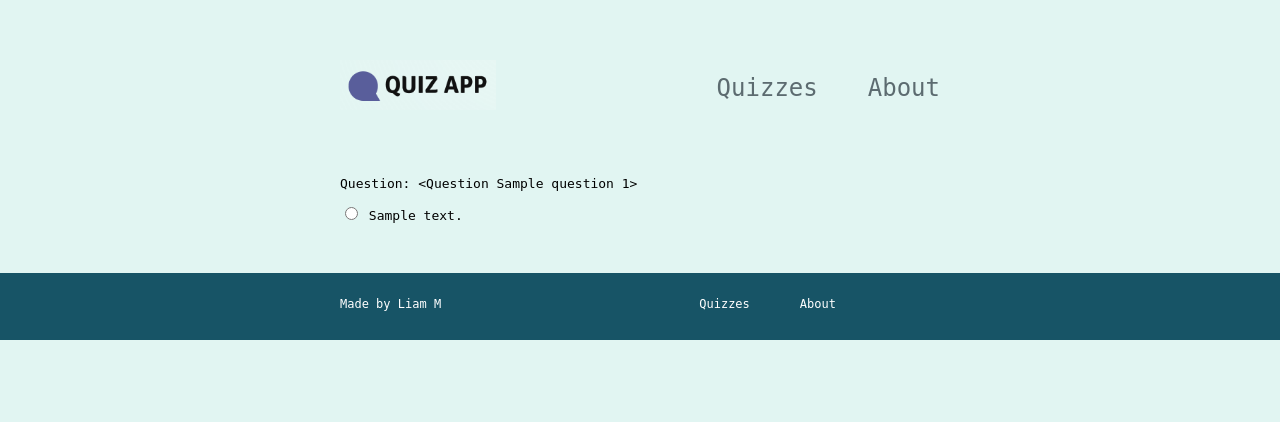
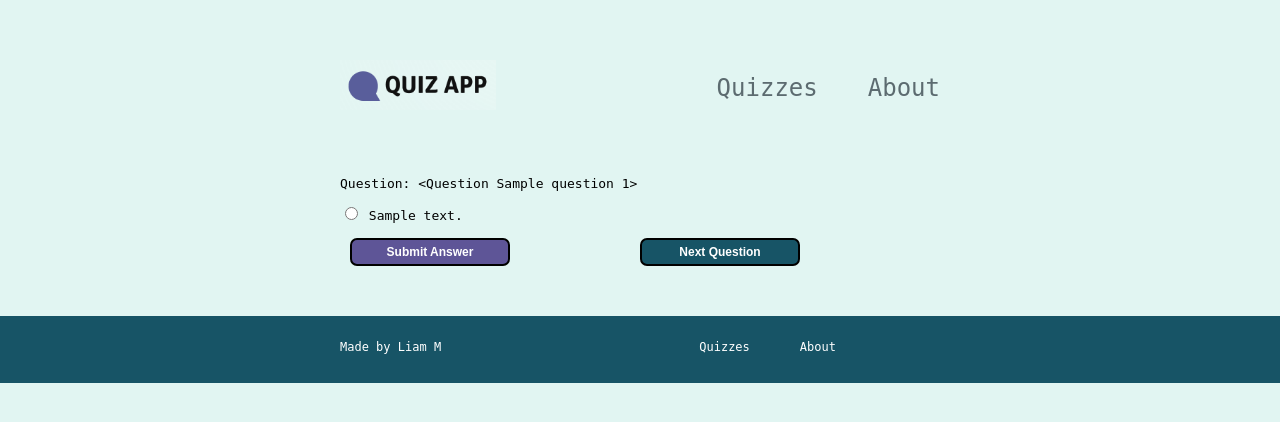
Before and after one commit to twoutrigger/quiz-app, a Flask app: template templates/quiz.html in a window 1280 px wide. Shown: the top 422 px of the page. Run offline with Flask 3, Linux system fonts and the light colour scheme; tables that the repository leaves empty hold one stand-in row (values such as "Sample post"); the template is opened without the code that fills it: values that come from a table or form of the project are taken from there, most other values are stand-ins (such as "Sample title", 1, 10 or a date in 2020).

Commit message:
buttons for quizz

```diff
--- a/static/css/styles.css
+++ b/static/css/styles.css
@@ -90,6 +90,58 @@ body {
     height: 3px;
   }
 
+.button__multichoice {
+    max-width: 640px;
+    margin: 0 auto;
+    padding: 0 10px;
+    display: flex;
+    flex-direction: row;
+}
+
+.button__multichoice .left {
+    flex-grow: 3;
+    display: flex;
+    flex-direction: row;
+}
+
+.button__multichoice .center {
+    flex-grow: 2;
+    display: flex;
+    flex-direction: row;
+}
+
+.button__multichoice .right {
+    flex-grow: 1;
+    display: flex;
+    flex-direction: row;
+}
+
+.button__submit {
+    background-color: #5e5597;
+    margin: 0 auto;
+    border: 2px solid black;
+    font-size: 12px;
+    width: 160px;
+    font-weight: bold;
+    padding: 5px 30px;
+    border-radius: 7px;
+    color: white;
+    cursor: pointer;
+}
+
+.button__next {
+    background-color: #175466;
+    margin: 0 auto;
+    border: 2px solid black;
+    font-size: 12px;
+    width: 160px;
+    font-weight: bold;
+    padding: 5px 30px;
+    border-radius: 7px;
+    color: white;
+    cursor: pointer;
+}
+
 .footer {
     background-color: #175466;
     padding: 24px 0;
--- a/templates/quiz.html
+++ b/templates/quiz.html
@@ -14,5 +14,20 @@
     <input type="radio" name="options" id="option1" value="option1"> {{ answer }}</input><br>
     {% endfor %}
 </section>
+<br>
+<div class="button__multichoice">
+    <section class="left">
+        <form class="form" method="POST">
+            <button class="button__submit" type="submit" name="submit_answer" value="center">Submit Answer</button>
+        </form>
+    </section>
+    <section class="center">
+        <form class="form" method="POST">
+            <button class="button__next" type="submit" name="submit_next" value="next">Next Question</button>
+        </form>
+    </section>
+    <section class="right">
+    </section>
+</div>
 
 {% endblock %}
```
